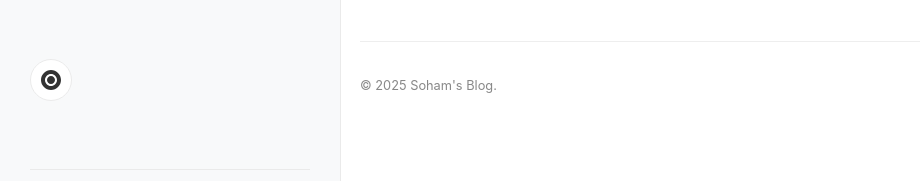
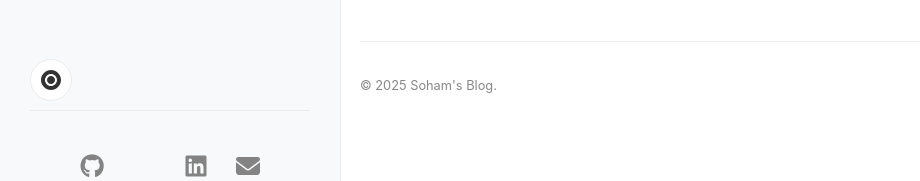
Before and after one commit to shb2908/shb2908.github.io, a Jekyll site: the page built from index.html, in a window 1280 px wide and 900 px high, scrolled down 120 px. Shown: the part 719-900 px from the top of the window, without its empty margins (0-920 px from the left). Built offline with Jekyll 4.4.1, drawn with Linux system fonts in a browser that asks for light colours.

Commit message:
update16

```diff
--- a/assets/css/gamify.css
+++ b/assets/css/gamify.css
@@ -55,7 +55,10 @@ body {
     flex-direction: column;
     gap: 30px;
     overflow-y: auto;
+    overflow-x: hidden;
     z-index: 100;
+    /* Ensure social links are always visible */
+    justify-content: flex-start;
 }
 
 .profile-section {
@@ -116,41 +119,36 @@ body {
 
 /* Social Links */
 .social-links {
-    margin-top: auto;
-    /* Push to bottom */
+    margin-top: auto; /* Push to bottom */
     display: flex;
-    gap: 15px;
-    /* Reduced gap to keep them closer */
-    padding-top: 30px;
+    gap: 20px;
+    padding: 25px 0;
     border-top: 1px solid var(--border-color);
     flex-wrap: wrap;
-    justify-content: flex-start;
-    /* Align left like the image, or center if preferred */
+    justify-content: center; /* Center the icons */
+    align-items: center;
+    min-height: 60px; /* Ensure minimum height */
 }
 
 .social-icon {
-    color: #999;
-    /* Muted gray */
+    color: #666; /* More visible gray */
     text-decoration: none;
-    font-size: 1.3rem;
+    font-size: 1.5rem; /* Larger icons */
     transition: all 0.2s ease;
     display: flex;
     align-items: center;
     justify-content: center;
-    width: auto;
-    /* Allow natural width */
-    height: auto;
+    width: 32px;
+    height: 32px;
     background: transparent;
-    /* Remove circle background */
     border-radius: 0;
+    opacity: 0.8;
 }
 
 .social-icon:hover {
-    color: #555;
-    /* Darker gray on hover */
-    background: transparent;
-    transform: none;
-    /* Remove lift effect for a simpler feel */
+    color: var(--accent-color); /* Use accent color on hover */
+    opacity: 1;
+    transform: scale(1.1); /* Slight scale on hover */
 }
 
 /* --- MAIN CONTENT AREA --- */
```
